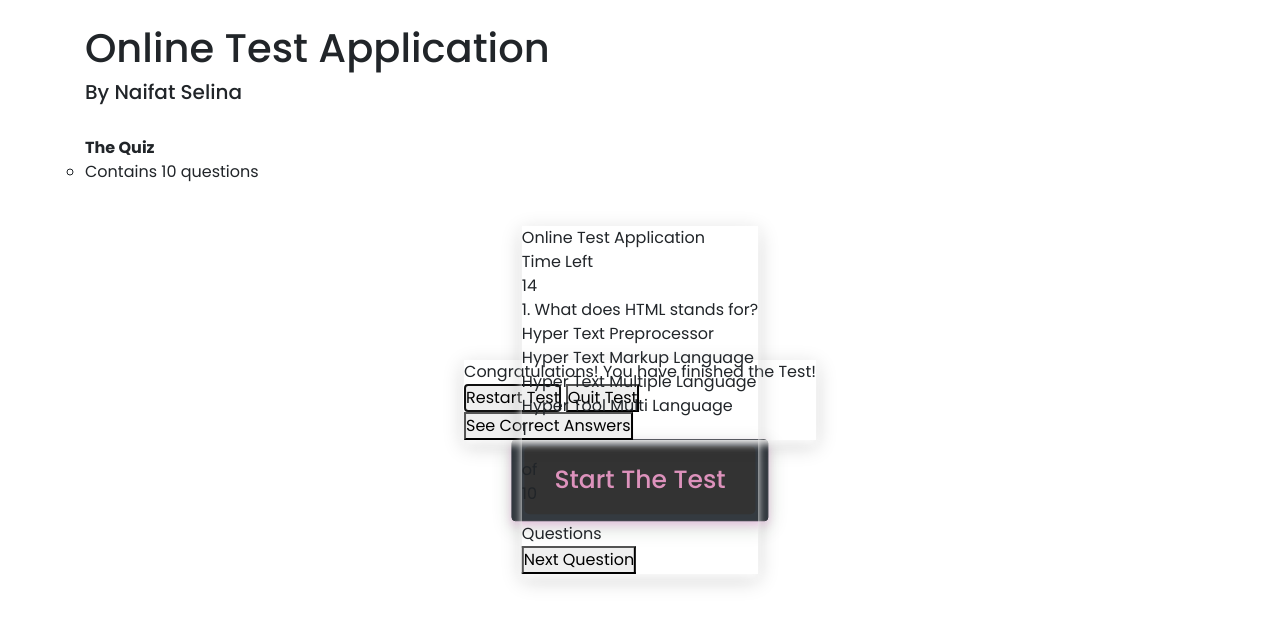
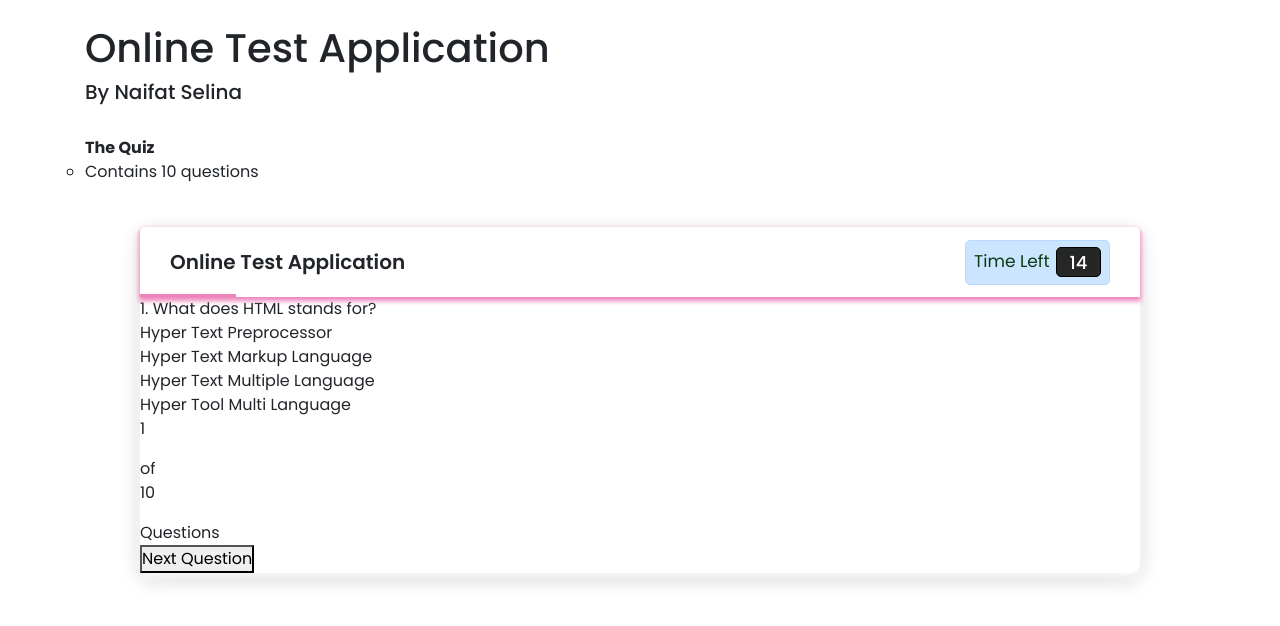
Before and after one commit to NaifatSelina/Online-Test-Application, a plain HTML site: page index.html in a window 1280 px wide. Both pictures are taken after a click on the button "Restart Test". Drawn offline with nearby package versions, Linux system fonts and the light colour scheme.

Commit message:
Add styling to quiz box and timer

```diff
--- a/style.css
+++ b/style.css
@@ -121,3 +121,73 @@
     border: 1px solid rgb(238, 130, 187);
     transition: all 0.3s ease;
 }
+
+/* quiz box styling */
+.quiz_box{
+    width: 1000px;
+    background: #fff;
+    border-radius: 10px;
+    transform: translate(-50%, -50%) scale(0.9);
+    opacity: 0;
+    pointer-events: none;
+    transition: all 0.3s ease;
+}
+
+.quiz_box header{
+    position: relative;
+    z-index: 2;
+    height: 70px;
+    padding: 0 30px;
+    background: #fff;
+    border-radius: 5px 5px 0 0;
+    display: flex;
+    align-items: center;
+    justify-content: space-between;
+    box-shadow: 0px 3px 5px 1px rgb(238, 130, 187);
+}
+
+.quiz_box header .title{
+    font-size: 20px;
+    font-weight: 600;
+}
+
+.quiz_box header .timer{
+    color: #0c3913;
+    background: #cce5ff;
+    border: 1px solid #b8daff;
+    height: 45px;
+    padding: 0 8px;
+    border-radius: 5px;
+    display: flex;
+    align-items: center;
+    justify-content: space-between;
+    width: 145px;
+}
+
+.quiz_box header .timer .time_left_txt{
+    font-weight: 400;
+    font-size: 17px;
+    user-select: none;
+}
+
+.quiz_box header .timer .timer_sec{
+    font-size: 18px;
+    font-weight: 500;
+    height: 30px;
+    width: 45px;
+    color: #fff;
+    border-radius: 5px;
+    line-height: 30px;
+    text-align: center;
+    background: #252626;
+    border: 1px solid #000000;
+    user-select: none;
+}
+
+.quiz_box header .time_line{
+    position: absolute;
+    bottom: 0px;
+    left: 0px;
+    height: 3px;
+    background: rgb(238, 130, 187);
+}
```
